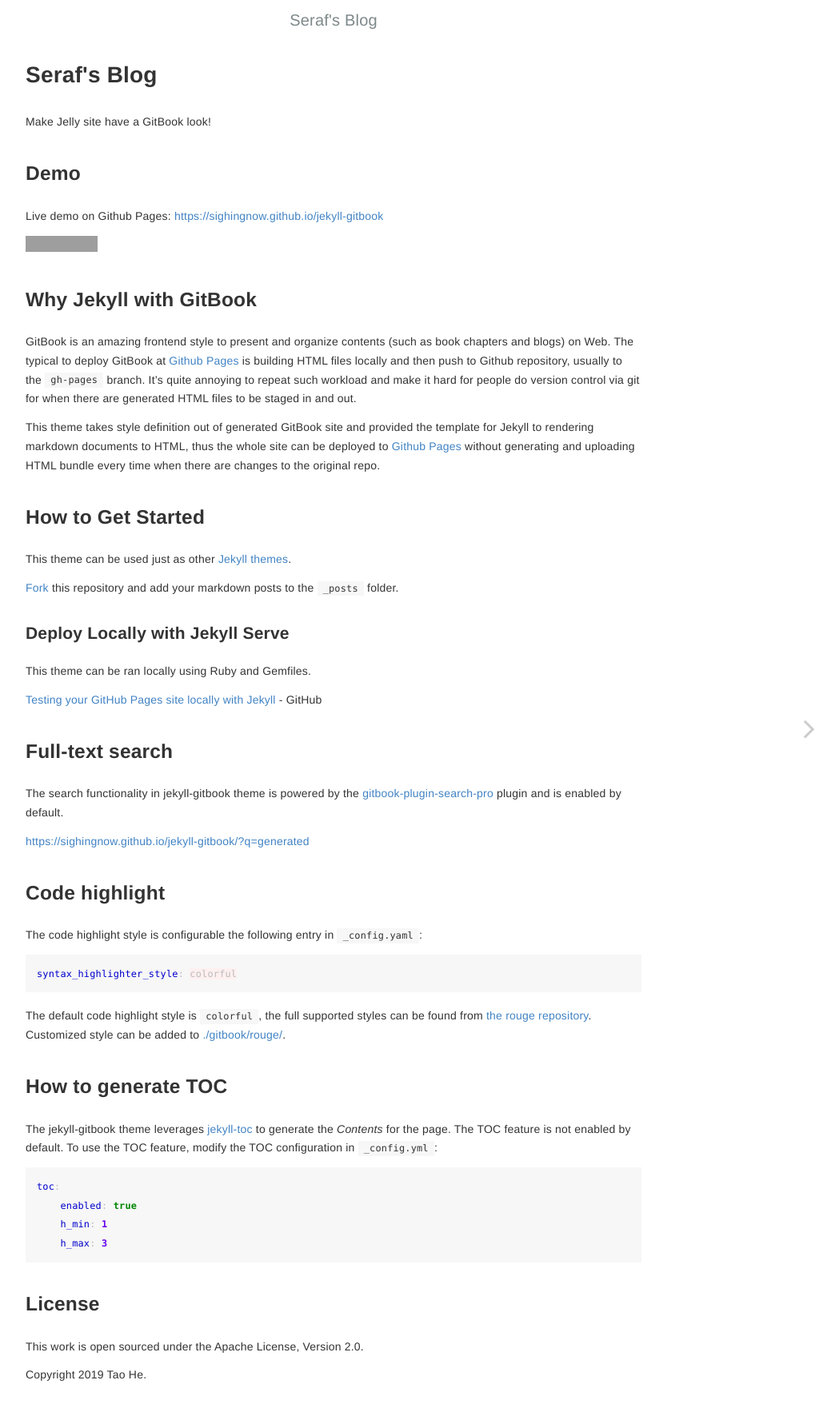
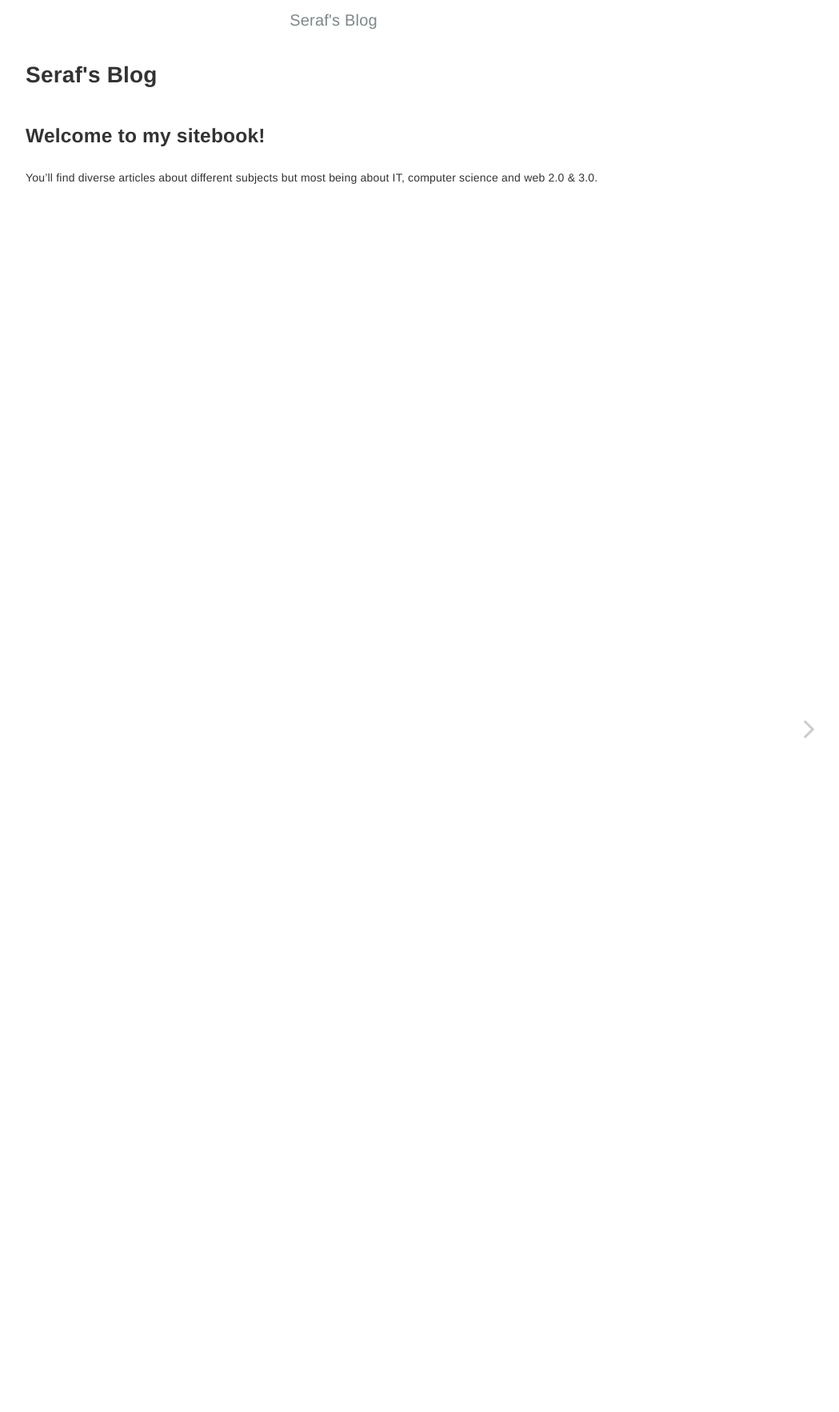
Before and after one commit to SerafDosSantos/serafdossantos.github.io, a Jekyll site: the page built from index.md, in a window 1280 px wide. Shown: the top 1766 px of the page at 80% size, without its empty margins (223-1272 px from the left). Built offline with Jekyll 4.4.1, drawn with Linux system fonts in a browser that asks for light colours; grey boxes are pictures that could not be loaded.

Commit message:
initial info and clean start

````diff
--- a/_includes/toc-date.html
+++ b/_includes/toc-date.html
@@ -42,10 +42,8 @@
                 {% endif %}
             {% endfor %}
 
-            <li>
-                <a href="https://github.com/sighingnow/jekyll-gitbook/fork" target="blank" class="gitbook-link">
-                    Fork it Now!
-                </a>
+            <li style="text-align:center;">
+                Copyright &copy; 2022 Serafim Dos Santos
             </li>
         </ul>
     </nav>
--- a/index.md
+++ b/index.md
@@ -2,78 +2,6 @@
 layout: home
 ---
 
-Make Jelly site have a GitBook look!
+## Welcome to my sitebook!
 
-## Demo
-
-Live demo on Github Pages: [https://sighingnow.github.io/jekyll-gitbook](https://sighingnow.github.io/jekyll-gitbook)
-
-[![Jekyll Themes](https://img.shields.io/badge/featured%20on-JekyllThemes-red.svg)](https://jekyll-themes.com/jekyll-gitbook/)
-
-## Why Jekyll with GitBook
-
-GitBook is an amazing frontend style to present and organize contents (such as book chapters
-and blogs) on Web. The typical to deploy GitBook at [Github Pages][1]
-is building HTML files locally and then push to Github repository, usually to the `gh-pages`
-branch. It's quite annoying to repeat such workload and make it hard for people do version
-control via git for when there are generated HTML files to be staged in and out.
-
-This theme takes style definition out of generated GitBook site and provided the template
-for Jekyll to rendering markdown documents to HTML, thus the whole site can be deployed
-to [Github Pages][1] without generating and uploading HTML bundle every time when there are
-changes to the original repo.
-
-## How to Get Started
-
-This theme can be used just as other [Jekyll themes][1].
-
-[Fork][3] this repository and add your markdown posts to the `_posts` folder.
-
-### Deploy Locally with Jekyll Serve
-
-This theme can be ran locally using Ruby and Gemfiles.
-
-[Testing your GitHub Pages site locally with Jekyll](https://docs.github.com/en/pages/setting-up-a-github-pages-site-with-jekyll/testing-your-github-pages-site-locally-with-jekyll) - GitHub
-
-## Full-text search
-
-The search functionality in jekyll-gitbook theme is powered by the [gitbook-plugin-search-pro][5] plugin and is enabled by default.
-
-[https://sighingnow.github.io/jekyll-gitbook/?q=generated](https://sighingnow.github.io/jekyll-gitbook/?q=generated)
-
-## Code highlight
-
-The code highlight style is configurable the following entry in `_config.yaml`:
-
-```yaml
-syntax_highlighter_style: colorful
-```
-
-The default code highlight style is `colorful`, the full supported styles can be found from [the rouge repository][6]. Customized
-style can be added to [./gitbook/rouge/](./gitbook/rouge/).
-
-## How to generate TOC
-
-The jekyll-gitbook theme leverages [jekyll-toc][4] to generate the *Contents* for the page.
-The TOC feature is not enabled by default. To use the TOC feature, modify the TOC
-configuration in `_config.yml`:
-
-```yaml
-toc:
-    enabled: true
-    h_min: 1
-    h_max: 3
-```
-
-## License
-
-This work is open sourced under the Apache License, Version 2.0.
-
-Copyright 2019 Tao He.
-
-[1]: https://pages.github.com
-[2]: https://pages.github.com/themes
-[3]: https://github.com/sighingnow/jekyll-gitbook/fork
-[4]: https://github.com/allejo/jekyll-toc
-[5]: https://github.com/gitbook-plugins/gitbook-plugin-search-pro
-[6]: https://github.com/rouge-ruby/rouge/tree/master/lib/rouge/themes
+You'll find diverse articles about different subjects but most being about IT, computer science and web 2.0 & 3.0.
````
Also changed, not shown: _pages/about.md (+24 -4 lines), _pages/contact.md (+7 -4 lines), _drafts/2019-04-27-why.md (renamed from _posts/2019-04-27-why.md), _drafts/2019-04-28-howto.md (renamed from _posts/2019-04-28-howto.md), _drafts/2019-04-29-license.md (renamed from _posts/2019-04-29-license.md), _drafts/2021-08-10-toc.md (renamed from _posts/2021-08-10-toc.md).
